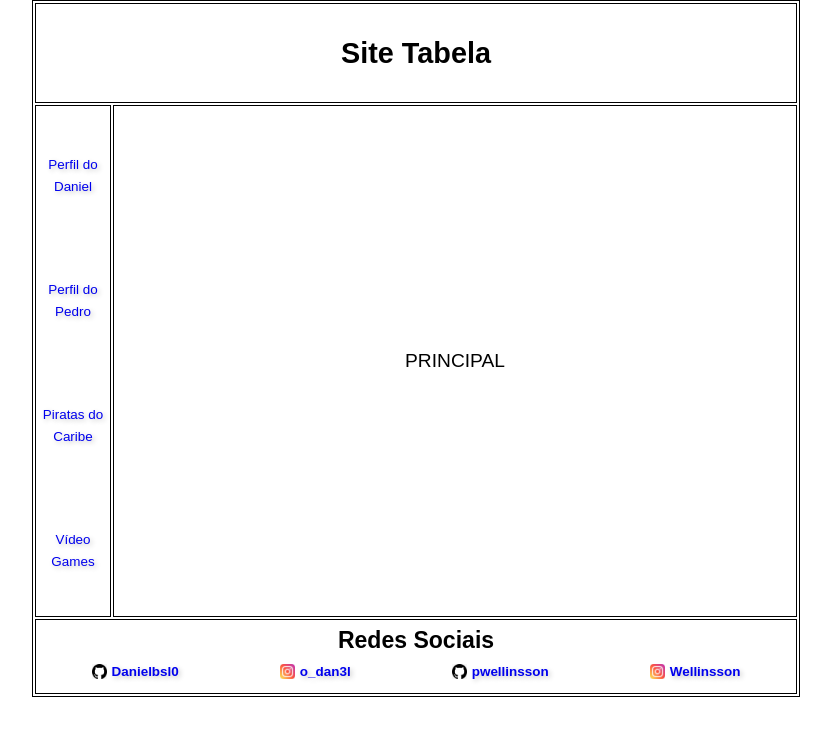
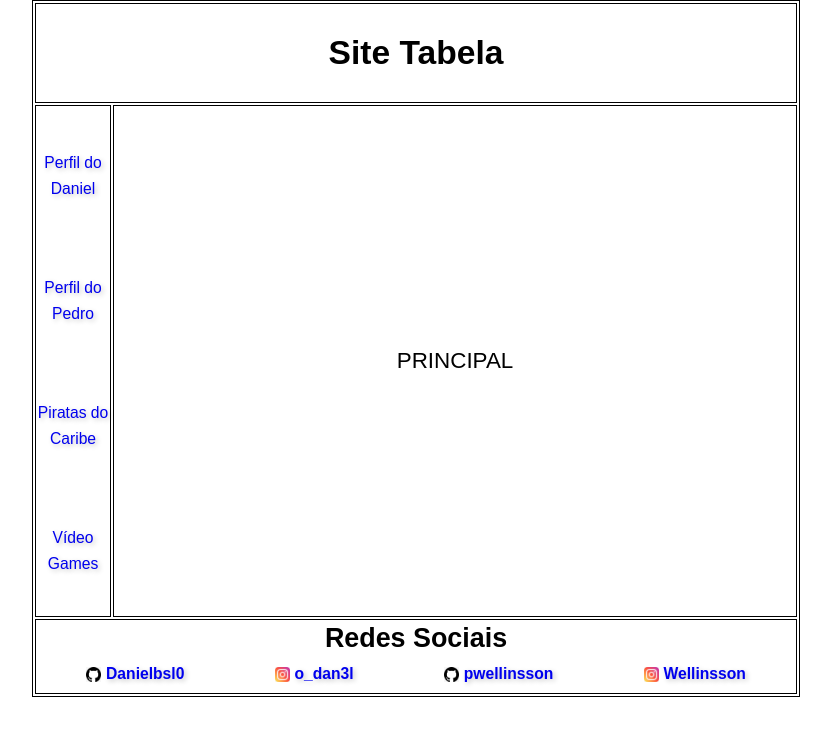
Before and after one commit to Danielbsl0/html-ifal, a plain HTML site: page layout/layout.html in a window 1280 px wide. Shown: the whole page, without its empty margins (224-1055 px from the left). Drawn offline with Linux system fonts and the light colour scheme.

Commit message:
Update layout.html

```diff
--- a/layout/layout.html
+++ b/layout/layout.html
@@ -93,9 +93,16 @@
 
       }*/
 
-      @media screen and (min-width: 850px) {
+        /* Tablet */
+      @media screen and ((min-width: 850px) and (max-width: 1199px)) {
         body {
           font-size: 1.2em;
+        }
+      }
+      /* Desktop */
+      @media screen and (min-width: 1200px) {
+        body {
+          font-size: 1.4em;
         }
       }
     </style>
```
